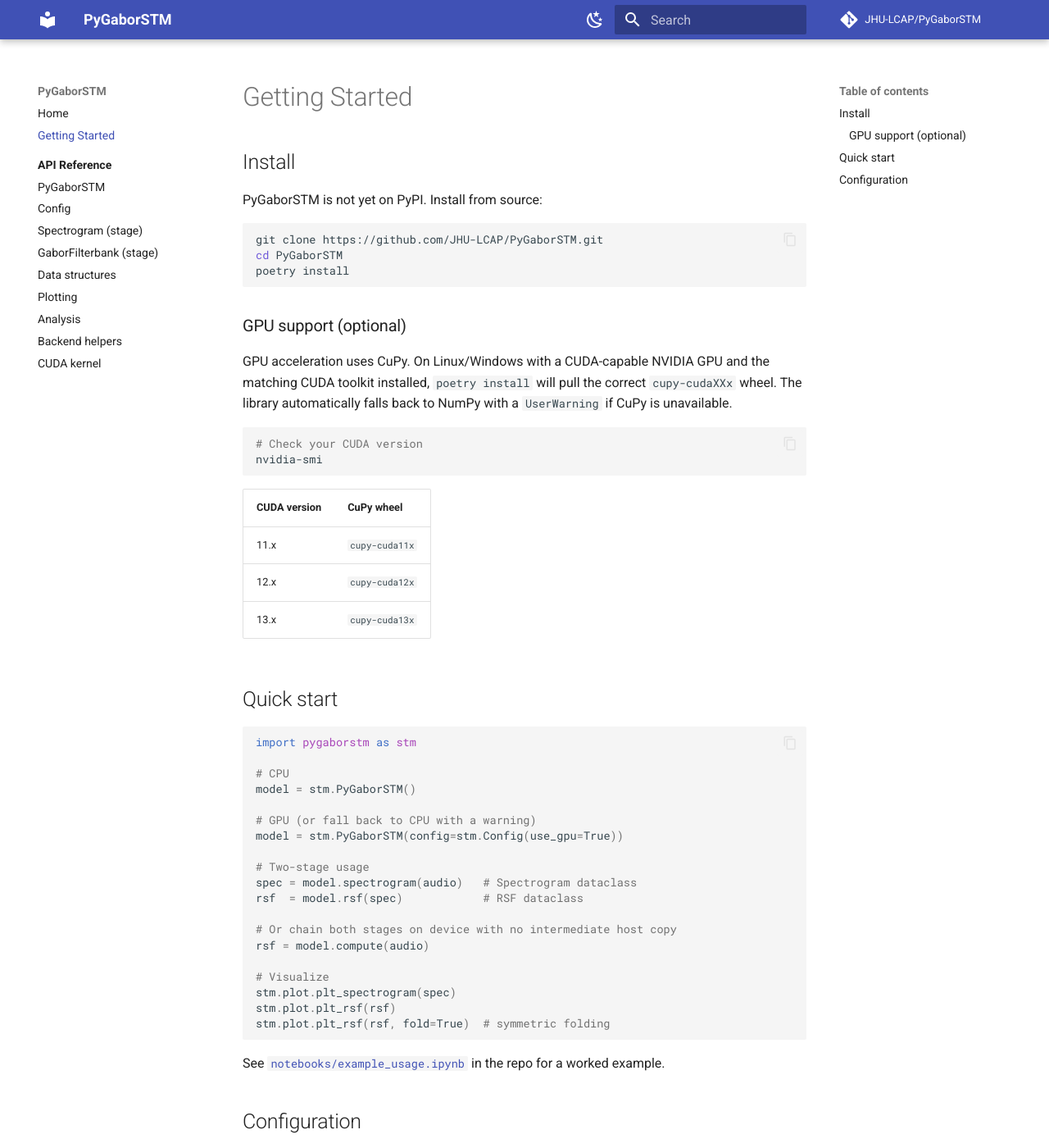
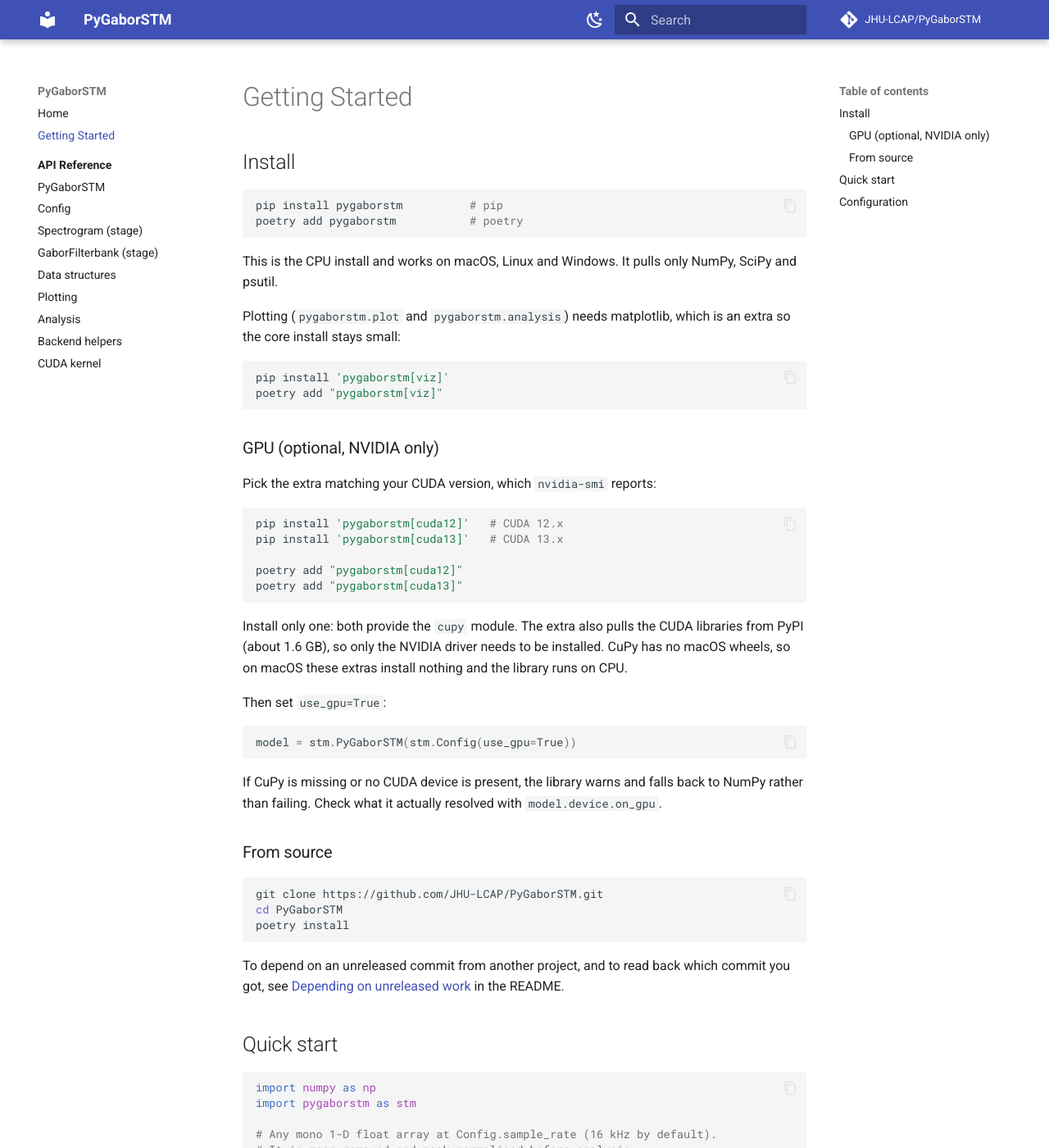
Before and after one commit to JHU-LCAP/PyGaborSTM, an MkDocs documentation site: the page built from docs/getting-started.md, in a window 1280 px wide and 1400 px high. Shown: the whole window at 82% size. Built offline with MkDocs 1.6.1 and Material for MkDocs 9.7.7, drawn with Linux system fonts in a browser that asks for light colours; comment, search, counter and statistics services are not loaded; some of the changed text lies outside the part shown.

Commit message:
update the README and docs for the PyPI release

````diff
--- a/docs/getting-started.md
+++ b/docs/getting-started.md
@@ -2,7 +2,47 @@
 
 ## Install
 
-PyGaborSTM is not yet on PyPI. Install from source:
+```bash
+pip install pygaborstm          # pip
+poetry add pygaborstm           # poetry
+```
+
+This is the CPU install and works on macOS, Linux and Windows.
+It pulls only NumPy, SciPy and psutil.
+
+Plotting (`pygaborstm.plot` and `pygaborstm.analysis`) needs matplotlib, which is an extra so the core install stays small:
+
+```bash
+pip install 'pygaborstm[viz]'
+poetry add "pygaborstm[viz]"
+```
+
+### GPU (optional, NVIDIA only)
+
+Pick the extra matching your CUDA version, which `nvidia-smi` reports:
+
+```bash
+pip install 'pygaborstm[cuda12]'   # CUDA 12.x
+pip install 'pygaborstm[cuda13]'   # CUDA 13.x
+
+poetry add "pygaborstm[cuda12]"
+poetry add "pygaborstm[cuda13]"
+```
+
+Install only one: both provide the `cupy` module.
+The extra also pulls the CUDA libraries from PyPI (about 1.6 GB), so only the NVIDIA driver needs to be installed.
+CuPy has no macOS wheels, so on macOS these extras install nothing and the library runs on CPU.
+
+Then set `use_gpu=True`:
+
+```python
+model = stm.PyGaborSTM(stm.Config(use_gpu=True))
+```
+
+If CuPy is missing or no CUDA device is present, the library warns and falls back to NumPy rather than failing.
+Check what it actually resolved with `model.device.on_gpu`.
+
+### From source
 
 ```bash
 git clone https://github.com/JHU-LCAP/PyGaborSTM.git
@@ -10,50 +50,36 @@
 poetry install
 ```
 
-### GPU support (optional)
-
-GPU acceleration uses CuPy. On Linux/Windows with a CUDA-capable NVIDIA
-GPU and the matching CUDA toolkit installed, `poetry install` will pull
-the correct `cupy-cudaXXx` wheel. The library automatically falls back
-to NumPy with a `UserWarning` if CuPy is unavailable.
-
-```bash
-# Check your CUDA version
-nvidia-smi
-```
-
-| CUDA version | CuPy wheel       |
-|--------------|------------------|
-| 11.x         | `cupy-cuda11x`   |
-| 12.x         | `cupy-cuda12x`   |
-| 13.x         | `cupy-cuda13x`   |
+To depend on an unreleased commit from another project, and to read back which commit you got, see [Depending on unreleased work](https://github.com/JHU-LCAP/PyGaborSTM#depending-on-unreleased-work) in the README.
 
 ## Quick start
 
 ```python
+import numpy as np
 import pygaborstm as stm
 
-# CPU
-model = stm.PyGaborSTM()
+# Any mono 1-D float array at Config.sample_rate (16 kHz by default).
+# It is mean-removed and peak-normalised before analysis.
+sr = 16000
+t = np.arange(2 * sr) / sr
+audio = np.sin(2 * np.pi * 440 * t)
 
-# GPU (or fall back to CPU with a warning)
-model = stm.PyGaborSTM(config=stm.Config(use_gpu=True))
+model = stm.PyGaborSTM()                              # CPU
+# model = stm.PyGaborSTM(stm.Config(use_gpu=True))    # NVIDIA GPU
 
-# Two-stage usage
-spec = model.spectrogram(audio)   # Spectrogram dataclass
-rsf  = model.rsf(spec)            # RSF dataclass
+spec = model.spectrogram(audio)   # (n_freq, n_time)
+rsf = model.rsf(spec)             # (n_frames, n_rates, n_scales, n_freq)
+rsf = model.compute(audio)        # both stages, no intermediate host copy
 
-# Or chain both stages on device with no intermediate host copy
-rsf = model.compute(audio)
-
-# Visualize
+# Plotting needs the [viz] extra.
 stm.plot.plt_spectrogram(spec)
 stm.plot.plt_rsf(rsf)
 stm.plot.plt_rsf(rsf, fold=True)  # symmetric folding
 ```
 
-See [`notebooks/example_usage.ipynb`](https://github.com/JHU-LCAP/PyGaborSTM/blob/main/notebooks/example_usage.ipynb)
-in the repo for a worked example.
+`spec` is a [`Spectrogram`](api/structs.md) and `rsf` an [`RSF`](api/structs.md); both carry their axes (`freqs`, `times`, `rates`, `scales`) alongside the data.
+
+See [`notebooks/example_usage.ipynb`](https://github.com/JHU-LCAP/PyGaborSTM/blob/main/notebooks/example_usage.ipynb) in the repo for a worked example.
 
 ## Configuration
 
@@ -70,5 +96,6 @@
 )
 ```
 
-See the [Config reference](api/config.md) for the full list of fields and
-their defaults.
+The RSF hop (`rsf_frame_shift_ms`) advances in whole spectrogram frames, so the default 10 ms request gives a 16 ms hop; `rsf.times` reports the actual one.
+
+See the [Config reference](api/config.md) for the full list of fields and their defaults.
````
Also changed, not shown: README.md (+21 -24 lines), 1 other file.
